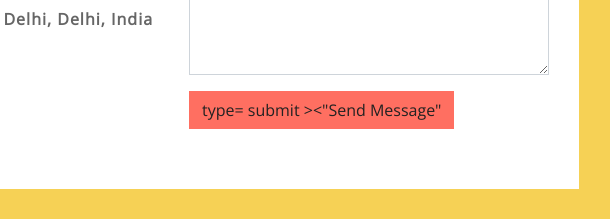
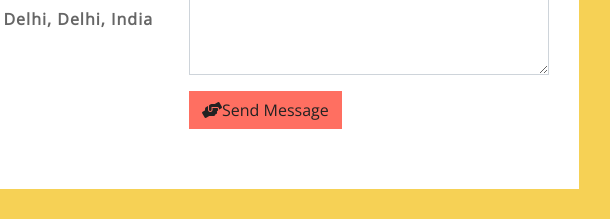
Before and after one commit to Keshavbgs21/keshavbgs21.github.io, a plain HTML site: page index.html in a window 1280 px wide. Shown: the part 3679-3898 px from the top of the page, 631-1241 px from the left. Drawn offline with nearby package versions, Linux system fonts and the light colour scheme.

Commit message:
Update index.html

```diff
--- a/index.html
+++ b/index.html
@@ -500,7 +500,7 @@
                                         <div class="form-group">
                                             <textarea class="form-control" rows="5" placeholder="Message"></textarea>
                                         </div>
-                                        <div><button class="btn" href="mailto:keshavbgs21@gmail.com" button> type= submit ><"Send Message"</button></div>
+                                        <div><button class="btn" href="mailto:keshavbgs21@gmail.com"><i class="fa fa-hands-helping"></i>Send Message</button></div>
                                     </form>
                                 </div>
                             </div>
```
